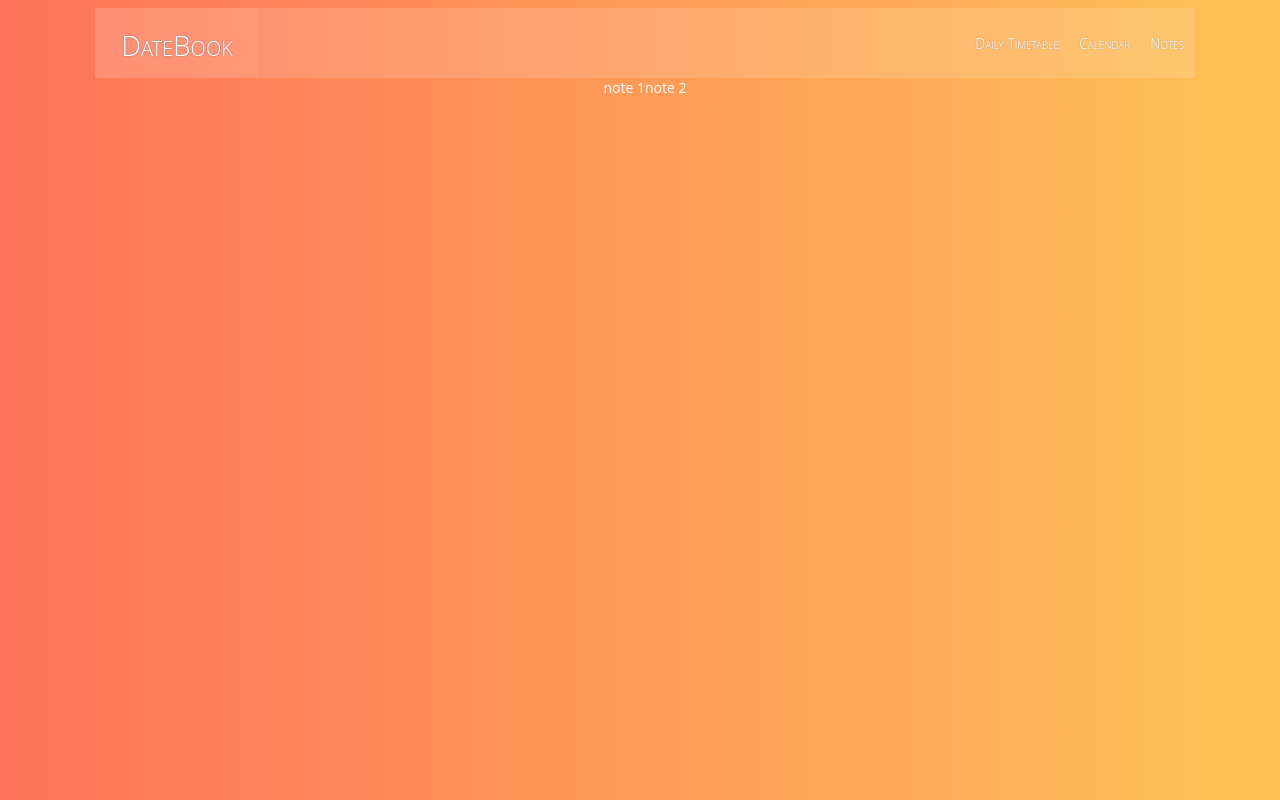
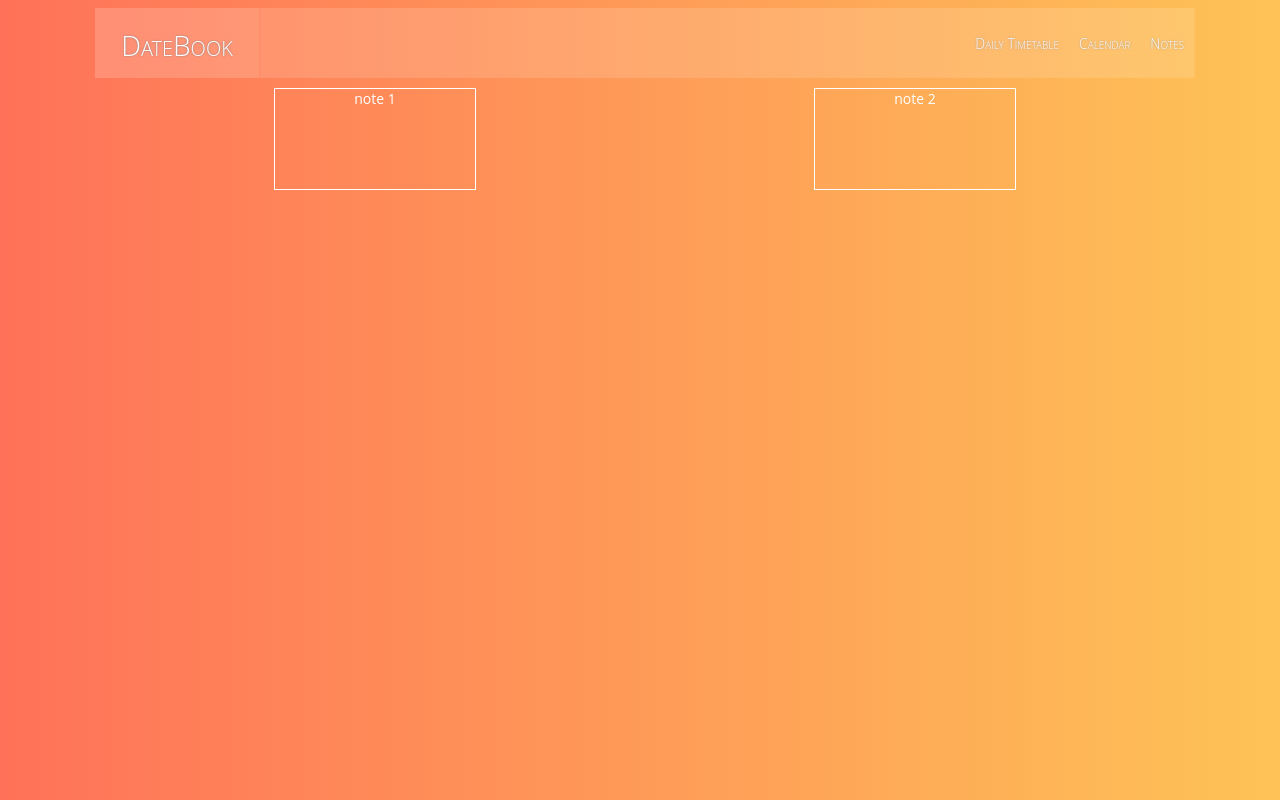
Before and after one commit to DTyulyukina/NBookReact, a React (Create React App) app: page /notes in a window 1280 px wide. Built offline with nearby package versions, Linux system fonts and the light colour scheme.

Commit message:
add template notes

```diff
--- a/src/Components/NBook/Notes/Notes.js
+++ b/src/Components/NBook/Notes/Notes.js
@@ -3,7 +3,7 @@ import React from 'react';
 
 function Notes(props){
    return (
-        <span>note {props.id}</span>
+        <div className="note">note {props.id}</div>
     );
 }
 
--- a/src/Components/NBook/Notes/Notes.scss
+++ b/src/Components/NBook/Notes/Notes.scss
@@ -1,3 +1,14 @@
 .list_notes{
     margin: auto;
+    display: flex;
+    flex-direction: row;
+    justify-content: flex-start;
+    padding: 10px;
+
+    .note{
+        width: 200px;
+        height: 100px;
+        border: 1px solid #fff;
+        margin: 0 auto;
+    }
 }
```
